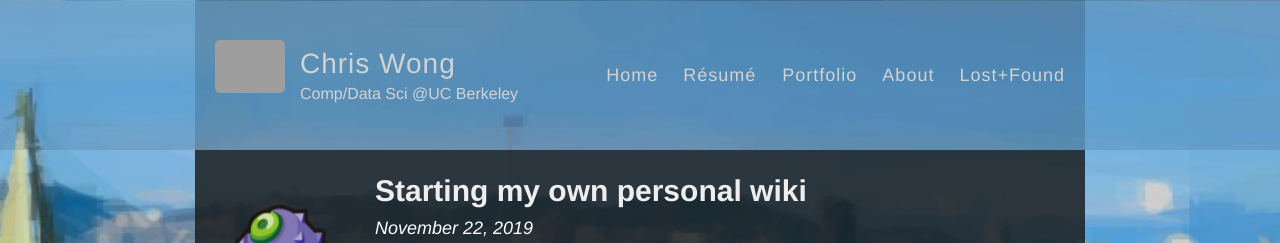
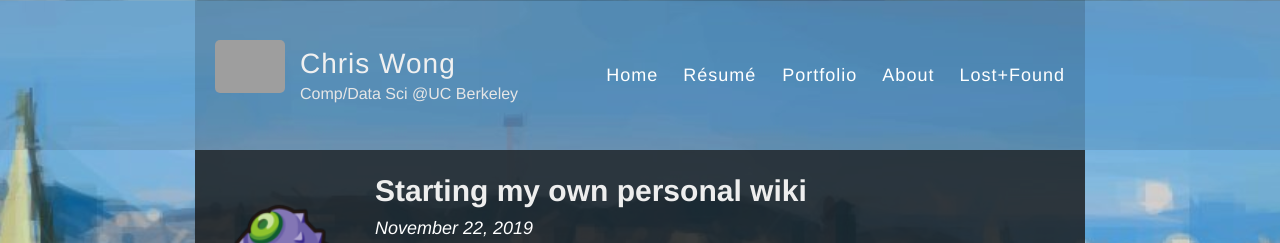
Before and after one commit to ckw017/ckw017.github.io, a Jekyll site: the page built from index.html, in a window 1280 px wide. Shown: the top 243 px of the page. Built offline with Jekyll 4.4.1, drawn with Linux system fonts in a browser that asks for light colours; grey boxes are pictures that could not be loaded.

```diff
--- a/Gemfile
+++ b/Gemfile
@@ -1,2 +1,3 @@
 source 'https://rubygems.org'
 gem 'github-pages', group: :jekyll_plugins
+gem 'jekyll-relative-links'
--- a/_config.yml
+++ b/_config.yml
@@ -78,9 +78,8 @@ sass:
 plugins:
   - jekyll-sitemap # Create a sitemap using the official Jekyll sitemap gem
   - jekyll-feed # Create an Atom feed using the official Jekyll feed gem
-
-plugins:
   - jekyll-seo-tag
+  - jekyll-relative-links
 
 # Exclude these files from your production _site
 exclude:
--- a/portfolio.html
+++ b/portfolio.html
@@ -1,5 +1,5 @@
 ---
-layout: default
+layout: page
 permalink: /portfolio/
 ---
 
--- a/style.scss
+++ b/style.scss
@@ -212,7 +212,7 @@ img.post-preview:hover {
 
 .site-name {
   margin: 0;
-  color: rgb(210, 210, 210);
+  color: rgb(240, 240, 240);
   cursor: pointer;
   font-family: $helveticaNeue;
   font-weight: 300;
@@ -222,7 +222,7 @@ img.post-preview:hover {
 
 .site-description {
   margin: -5px 0 0 0;
-  color: rgb(210, 210, 210);
+  color: rgb(230, 230, 230);
   font-size: 16px;
 
   @include mobile {
@@ -254,7 +254,7 @@ nav {
 
   a {
     margin-left: 20px;
-    color: rgb(210, 210, 210);
+    color: rgb(256, 256, 256);
     text-align: right;
     font-weight: 300;
     letter-spacing: 1px;
@@ -268,7 +268,7 @@ nav {
 tr {
   a {
     margin-left: 20px;
-    color: rgb(210, 210, 210);
+    color: rgb(256, 256, 256);
     text-align: right;
     font-weight: 300;
     letter-spacing: 1px;
@@ -298,6 +298,7 @@ tr {
 }
 
 .post {
+  margin: 30px;
   blockquote {
     margin: 1.8em .8em;
     border-left: 2px solid $gray;
@@ -315,6 +316,10 @@ tr {
     text-transform: uppercase;
     font-size: 15px;
   }
+}
+
+.page {
+  margin: 30px;
 }
 
 .wrapper-footer {
```
Also changed, not shown: 404.md (+1 -1 lines), Gemfile.lock, 7 other files.
